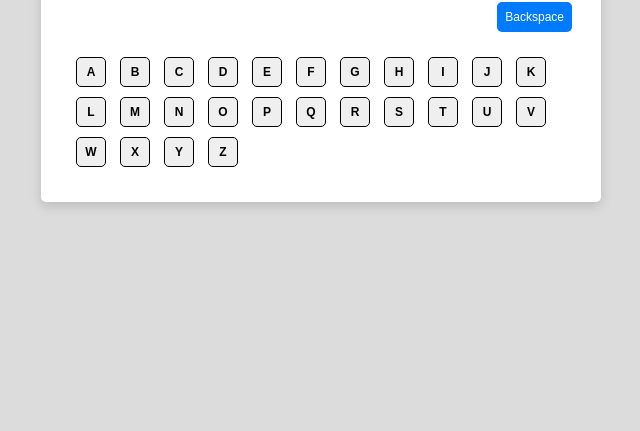
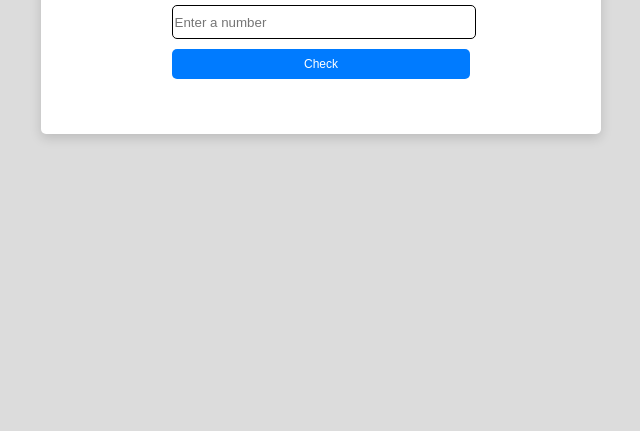
Before and after one commit to arvind37/XALPHABETS, a plain HTML site: page index.html in a window 1280 px wide. Shown: the part 369-800 px from the top of the page, without its empty margins (319-959 px from the left). Drawn offline with Linux system fonts and the light colour scheme.

Commit message:
added checkparity project

```diff
--- a/index.html
+++ b/index.html
@@ -9,41 +9,14 @@
 <body>
   <main>
     <div class="container">
-      <h1>Alphabet Buttons</h1>
-      <p>Click letters (or use your keyboard) to build text.</p>
+      <h1>Even or Odd Checker</h1>
+
       <div class="output">
-        <span class="output-text"></span>
-        <button class="btn backbtn">Backspace</button>
+        <input type="number" name="number" class="input" placeholder="Enter a number">
+        <button class="btn checkbtn">Check</button>
       </div>
+      <p class="result"></p>
 
-     <div class="all-keys-btns">
-      <button class="btn key">A</button>
-      <button class="btn key">B</button>
-      <button class="btn key">C</button>
-      <button class="btn key">D</button>
-      <button class="btn key">E</button>
-      <button class="btn key">F</button>
-      <button class="btn key">G</button>
-      <button class="btn key">H</button>
-      <button class="btn key">I</button>
-      <button class="btn key">J</button>
-      <button class="btn key">K</button>
-      <button class="btn key">L</button>
-      <button class="btn key">M</button>
-      <button class="btn key">N</button>
-      <button class="btn key">O</button>
-      <button class="btn key">P</button>
-      <button class="btn key">Q</button>
-      <button class="btn key">R</button>
-      <button class="btn key">S</button>
-      <button class="btn key">T</button>
-      <button class="btn key">U</button>
-      <button class="btn key">V</button>
-      <button class="btn key">W</button>
-      <button class="btn key">X</button>
-      <button class="btn key">Y</button>
-      <button class="btn key">Z</button>
-     </div>
     </div>
   </main>
 
--- a/script.js
+++ b/script.js
@@ -1,17 +1,16 @@
-const outputText = document.querySelector('.output-text');
-const backbtnEle = document.querySelector('.backbtn');
-const keyEle = document.querySelectorAll('.key');
+const inputEle = document.querySelector('.input');
+const checkbtnEle = document.querySelector('.checkbtn');
+const resultEle = document.querySelector('.result');
 
-keyEle.forEach((key) => {
-  key.addEventListener('click', () => {
-    const value = key.textContent.trim();
-    if (value.length === 1) {
-      outputText.textContent += value;
-    }
-  });
+
+checkbtnEle.addEventListener('click', () => {
+  const value = inputEle.value;
+  console.log(value);
+  if(value % 2 === 0) {
+    console.log('even');
+    resultEle.innerHTML = `The number ${value} is even!`;
+  } else {
+    console.log('odd');
+    resultEle.innerHTML = `Oops, ${value} is odd!`;
+  }
 });
-
-backbtnEle.addEventListener('click', () => {
-  outputText.textContent =
-    outputText.textContent.slice(0, -1);
-});
--- a/style.css
+++ b/style.css
@@ -27,11 +27,12 @@ p {
   margin-bottom: 15px;
 }
 
-.output {
+.input {
   width: 100%;
   border-radius: 5px;
   height: 30px;
   border: 1px solid;
+  margin-top: 10px;
 }
 
 .btn {
@@ -42,22 +43,9 @@ p {
   border: none;
 }
 
-.backbtn {
+.checkbtn {
    background-color: #007bff;
    color: #fff;
-   float: right;
-   margin: 40px 0 20px;
+   margin: 10px 0;
+   width: 100%;
 }
-
-.all-keys-btns {
-  clear: both;
-}
-
-.key {
-  border: 1px solid black;
-  margin: 5px;
-  padding: 5px;
-  height: 30px;
-  width: 30px;
-  font-weight: 700;
-}
```
